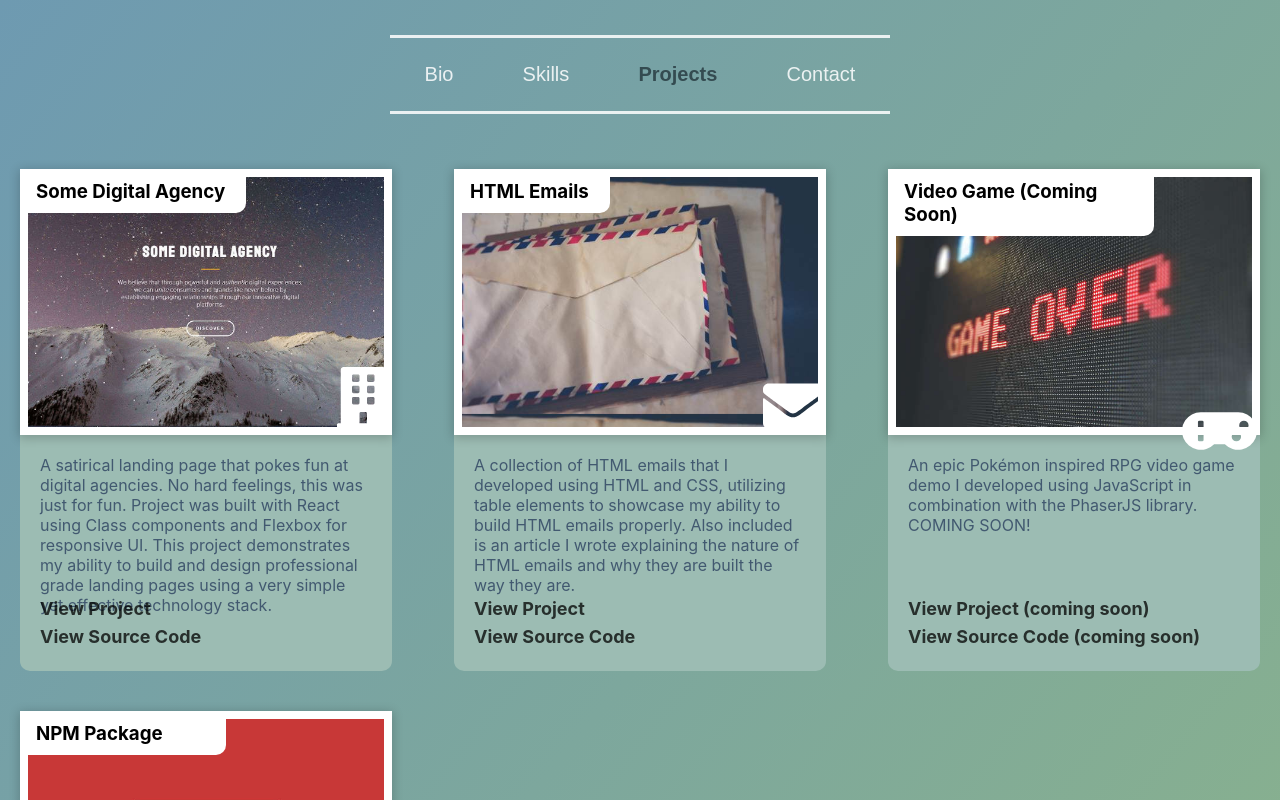
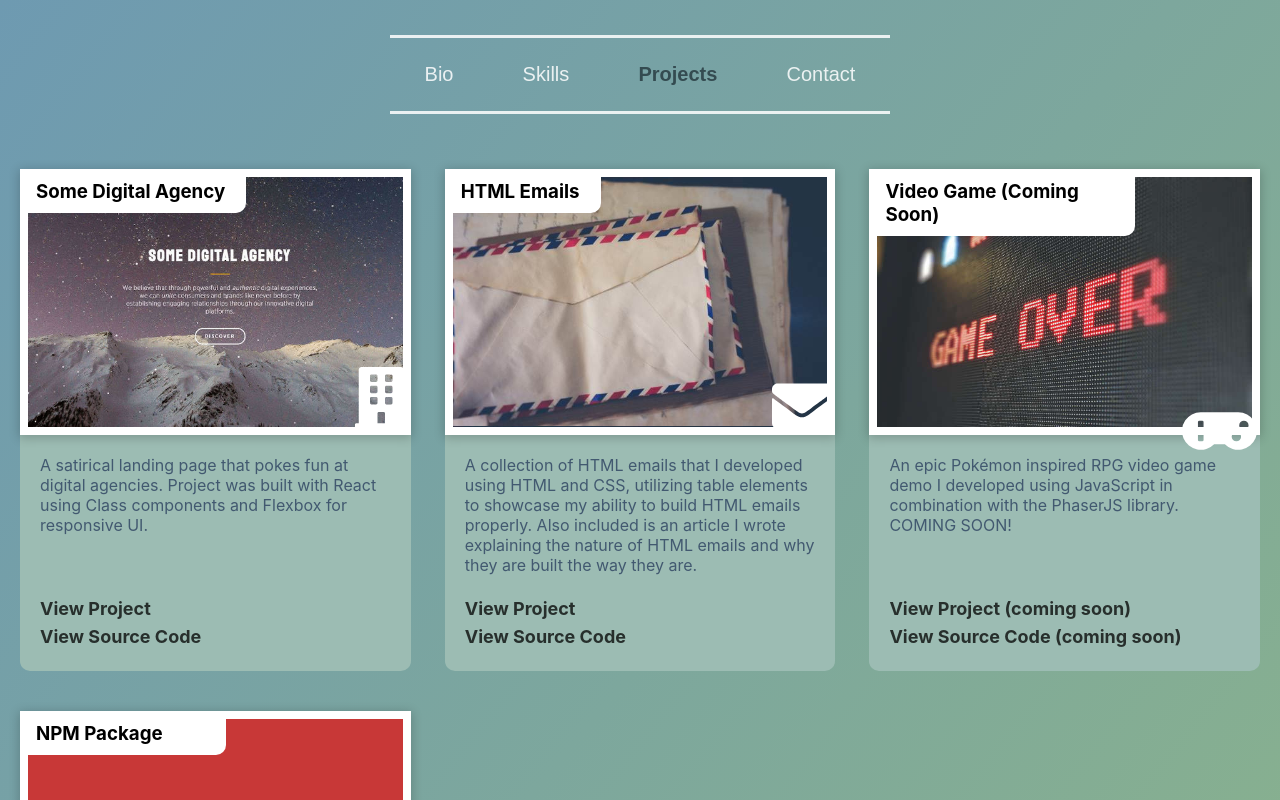
Before and after one commit to sok213/new-portolfio, a React (Create React App) app: page / in a window 1280 px wide. Both pictures are taken after a click on the button "Projects". Shown: the top 800 px of the page. Built offline with nearby package versions, Linux system fonts and the light colour scheme.

Commit message:
Update project desc

```diff
--- a/src/Comps/Projects/Projects.js
+++ b/src/Comps/Projects/Projects.js
@@ -12,7 +12,7 @@ export default function Projects() {
   const projects = [
     {
       title: 'Some Digital Agency',
-      desc: 'A satirical landing page that pokes fun at digital agencies. No hard feelings, this was just for fun. Project was built with React using Class components and Flexbox for responsive UI. This project demonstrates my ability to build and design professional grade landing pages using a very simple yet effective technology stack.',
+      desc: 'A satirical landing page that pokes fun at digital agencies. Project was built with React using Class components and Flexbox for responsive UI.',
       link_source: 'https://github.com/sok213/some-digital-agency',
       link_project: 'https://www.somedigitalagency.com/',
       thumbnail: thumbnail_1,
--- a/src/Comps/Projects/Projects.module.scss
+++ b/src/Comps/Projects/Projects.module.scss
@@ -41,7 +41,7 @@
 
 .projectCardContainer {
   padding: 0;
-  max-width: 30%;
+  max-width: 31.5%;
   width: 100%;
   height: auto;
   border-radius: 0px 0px 10px 10px;
```
